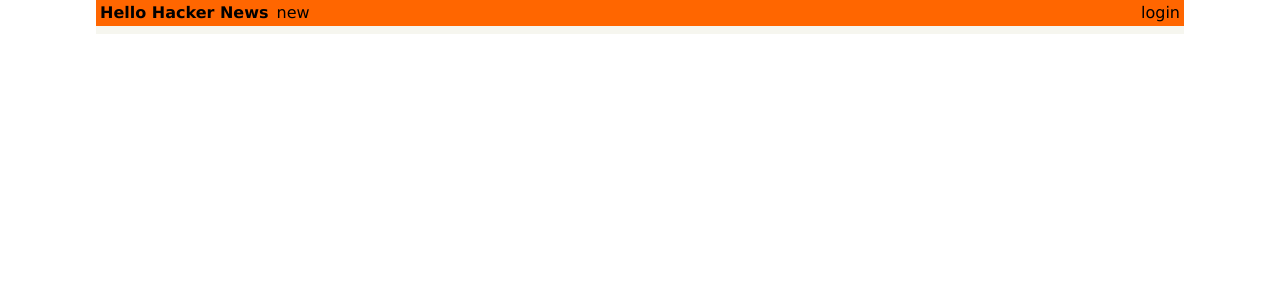
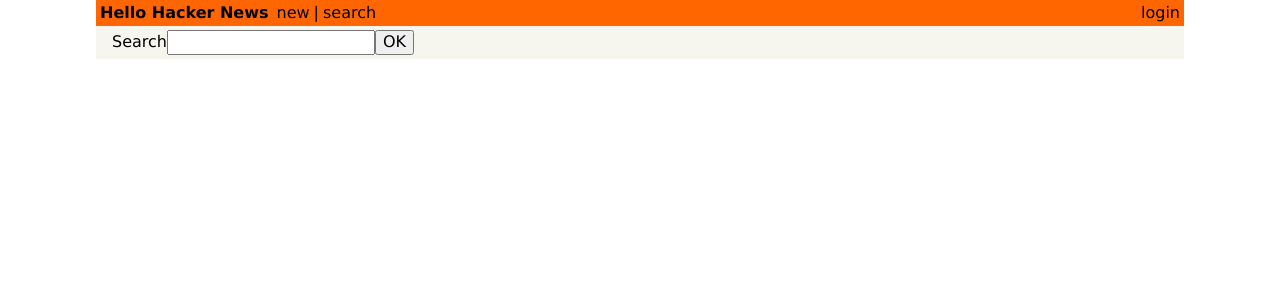
Before and after one commit to zroyer/hello-hacker-news, a React (Create React App) app: page /search in a window 1280 px wide. Shown: the top 300 px of the page. Built offline with nearby package versions, Linux system fonts and the light colour scheme; what apollo-client-preset would draw is missing.

Commit message:
adds search component

```diff
--- a/src/components/App.js
+++ b/src/components/App.js
@@ -5,6 +5,7 @@
 import CreateLink from './CreateLink'
 import LinkList from './LinkList'
 import Login from './Login'
+import Search from './Search'
 
 class App extends Component {
   render() {
@@ -16,6 +17,7 @@
             <Route exact path="/login" component={Login} />
             <Route exact path="/" component={LinkList} />
             <Route exact path="/create" component={CreateLink} />
+            <Route exact path='/search' component={Search}/>
           </Switch>
         </div>
       </div>
--- a/src/components/Header.js
+++ b/src/components/Header.js
@@ -12,6 +12,10 @@
         <div className="fw7 mr1">Hello Hacker News</div>
         <Link to="/" className="ml1 no-underline black">
           new
+        </Link>
+        <div className="ml1">|</div>
+        <Link to="/search" className="ml1 no-underline black">
+          search
         </Link>
         {authToken && (
           <div className="flex">
--- /dev/null
+++ b/src/components/Search.js
@@ -0,0 +1,34 @@
+import React, { Component } from 'react'
+import { withApollo } from 'react-apollo'
+import gql from 'graphql-tag'
+import Link from './Link'
+
+class Search extends Component {
+
+  state = {
+    links: [],
+    filter: ''
+  }
+
+  render() {
+    return (
+      <div>
+        <div>
+          Search
+          <input
+            type='text'
+            onChange={(e) => this.setState({ filter: e.target.value })}
+          />
+          <button
+            onClick={() => this._executeSearch()}
+          >
+            OK
+          </button>
+        </div>
+        {this.state.links.map((link, index) => <Link key={link.id} link={link} index={index}/>)}
+      </div>
+    )
+  }
+}
+
+export default withApollo(Search)
```
